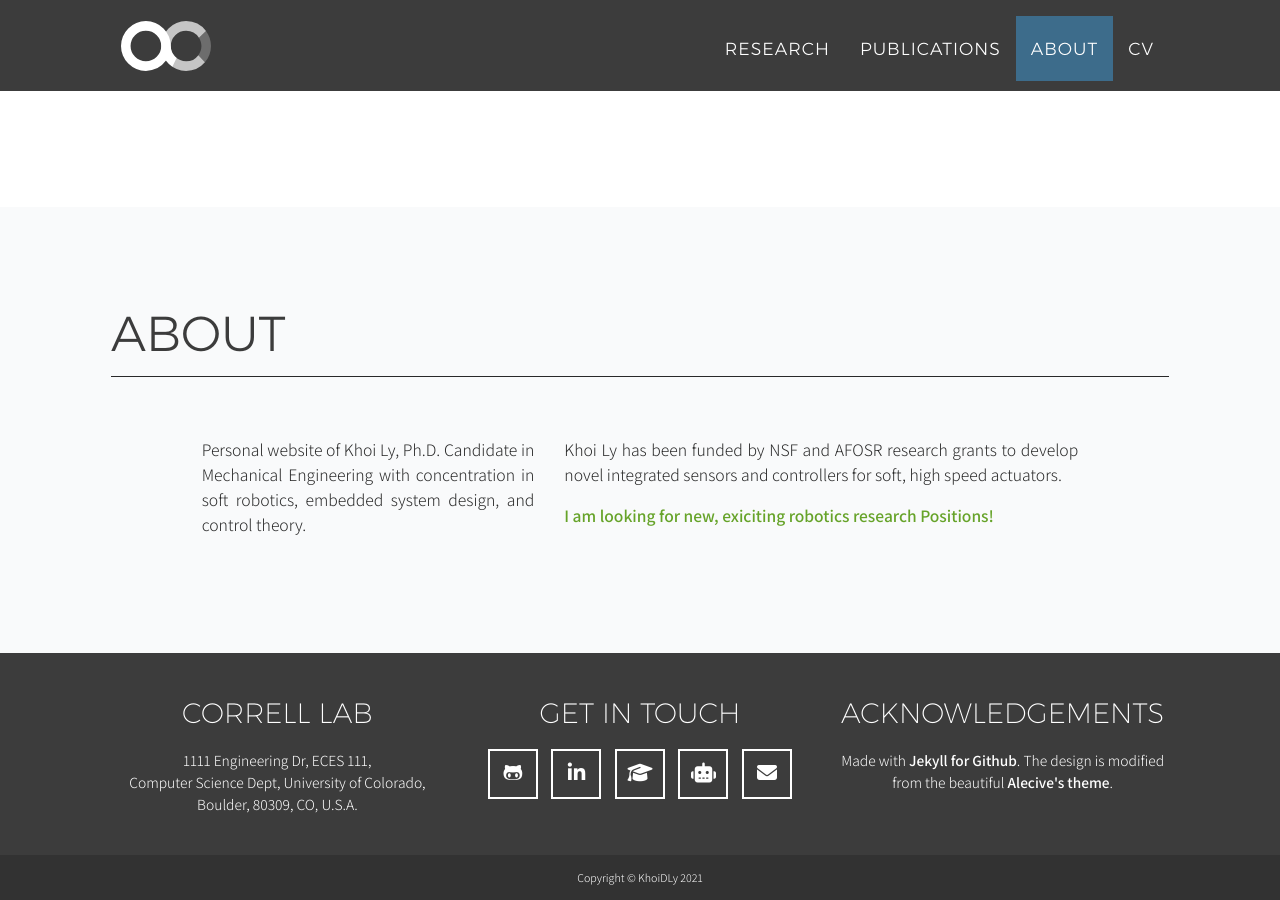
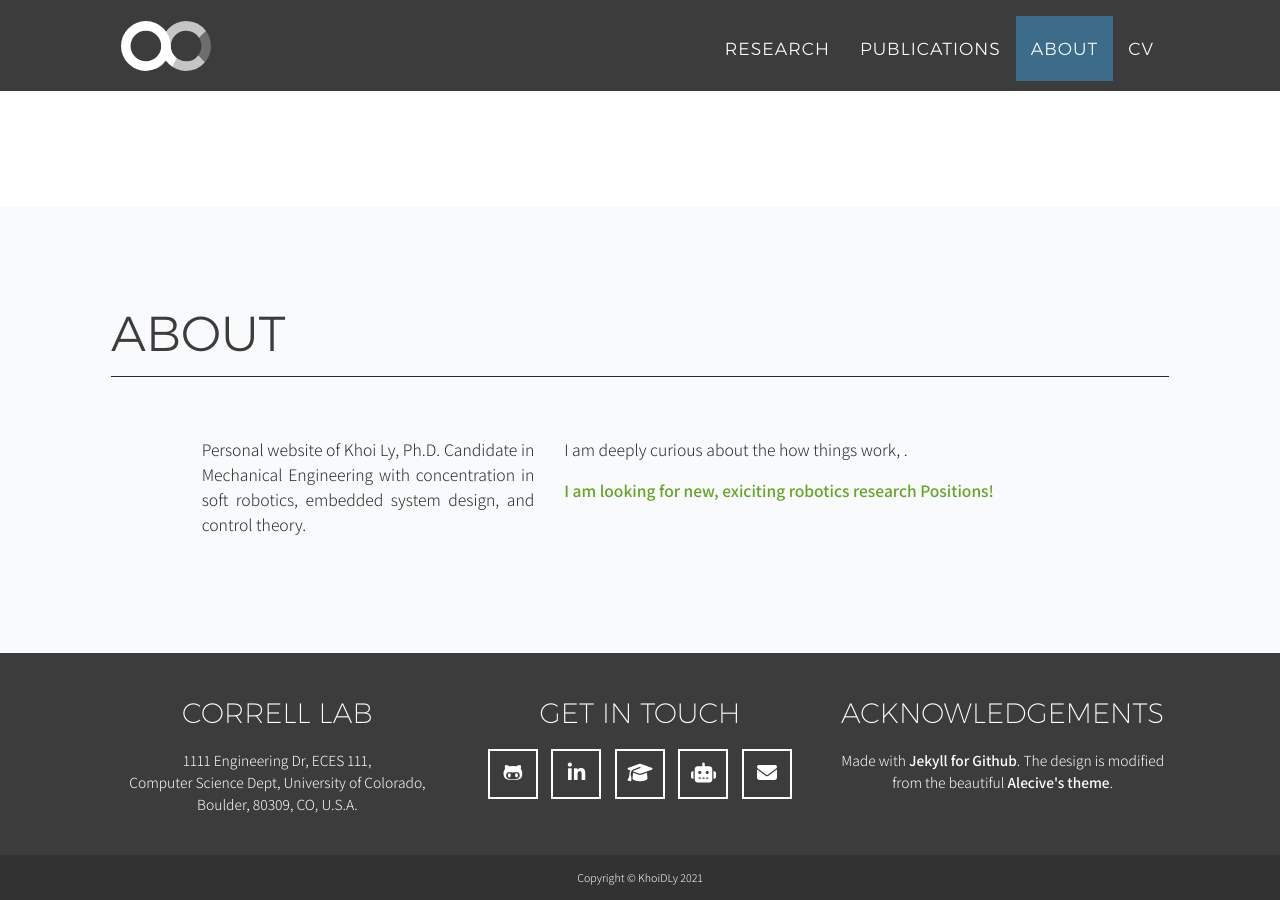
Before and after one commit to KhoiDLy/KhoiDLy.github.io, a Jekyll site: the page built from index.html, in a window 1280 px wide and 900 px high, scrolled down 2244 px. Built offline with Jekyll 4.4.1, drawn with Linux system fonts in a browser that asks for light colours; nearby versions of some CDN libraries; some web fonts are replaced.

Commit message:
Update about.html

```diff
--- a/_includes/about.html
+++ b/_includes/about.html
@@ -15,7 +15,7 @@
                 </div>
                 <div class="col-lg-6">
                     {% include years_elap.html from="2008" %}
-                    <p>Khoi Ly has been funded by NSF and AFOSR research grants to develop novel integrated sensors and controllers for soft, high speed actuators.</p>
+                    <p>I am deeply curious about the how things work, .</p>
                     <p>{% if site.banner %}
                         {% if site.banner-link %}<a href="{{ site.banner-link }}" target="_blank">{% endif %}
                         <span class="about-banner">{{ site.banner }}{% if site.banner-link %} [LINK]{% endif %}</span>
```
